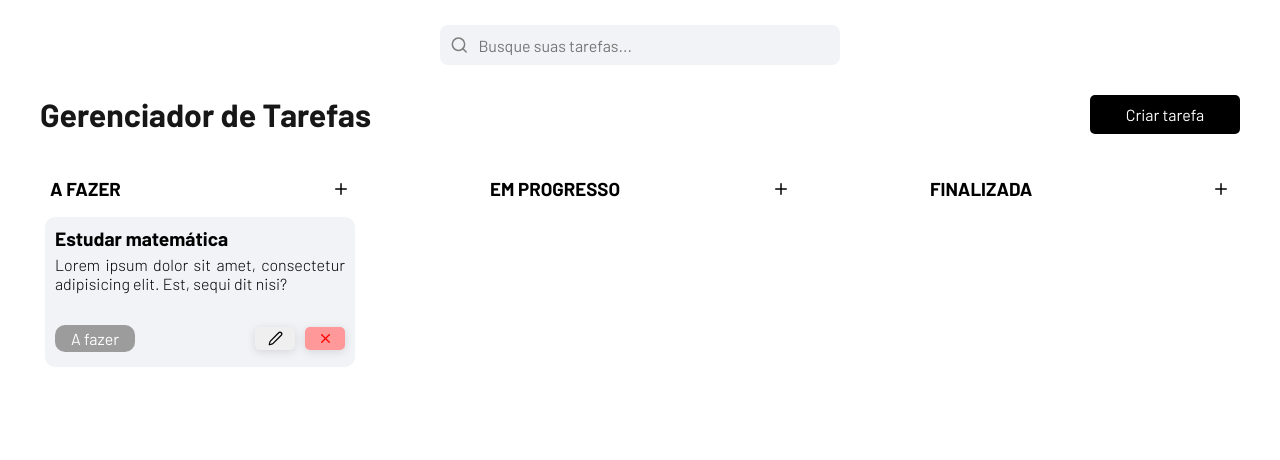
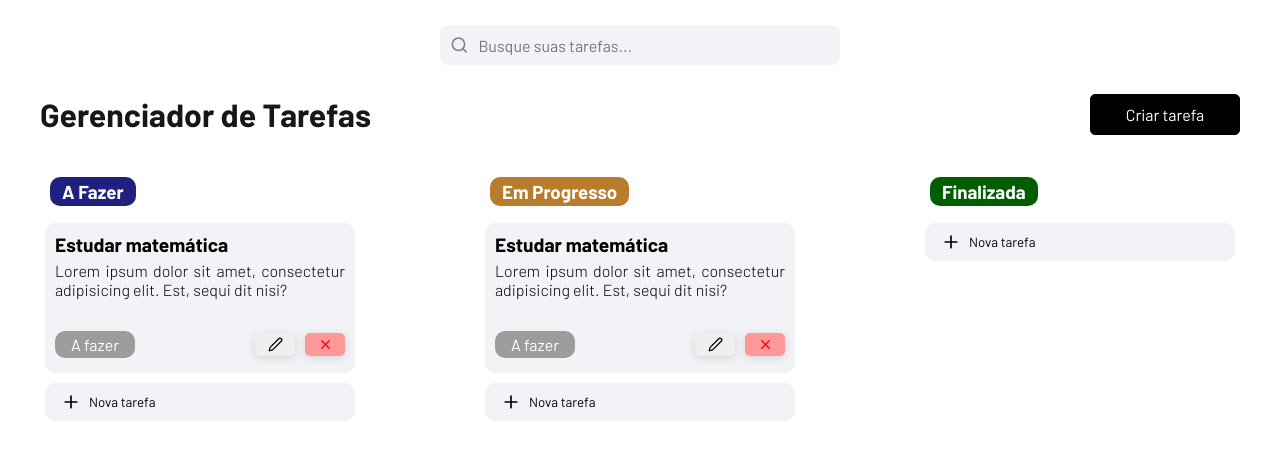
Before and after one commit to joelrodriguesvieira/task-manager, a Next.js app in the folder apps/web/: page / in a window 1280 px wide. Shown: the top 460 px of the page. Built offline with nearby package versions, Linux system fonts and the light colour scheme.

Commit message:
feature(web): add button 'add task' on footer the column and stylizing column's title

```diff
--- /dev/null
+++ b/apps/web/app/components/add-task.tsx
@@ -0,0 +1,16 @@
+import { Plus } from "lucide-react";
+import { TaskStatus } from "../types/task";
+import styles from "../styles/add-task.module.css"
+
+type AddTaskProps = {
+  status: TaskStatus;
+};
+
+export default function AddTask({ status }: AddTaskProps) {
+  return (
+    <button className={styles.main_button}>
+      <Plus size={20} />
+      <span>Nova tarefa</span>
+    </button>
+  );
+}
--- a/apps/web/app/page.module.css
+++ b/apps/web/app/page.module.css
@@ -59,13 +59,13 @@
   font-size: 1rem;
   background-color: var(--color-black);
   border-radius: 5px;
-  border: none;
+  border: 1px solid var(--color-black);
   color: var(--color-white);
   cursor: pointer;
 }
 
 .btn_create_task:hover {
-  background-color: var(--color-white);
+  background: none;
   color: var(--color-black);
 }
 
@@ -74,16 +74,6 @@
   align-items: start;
   justify-content: space-between;
   gap: 80px;
-}
-
-.type_column {
-  display: flex;
-  align-items: center;
-  justify-content: space-between;
-  padding: 4px 10px;
-  color: var(--color-black);
-  border-radius: 5px;
-  text-transform: uppercase;
 }
 
 .create_card_column {
@@ -113,8 +103,40 @@
   gap: 5px;
 }
 
+.cards {
+  padding: 8px 5px;
+  display: flex;
+  flex-direction: column;
+}
+
 .todo_cards,
 .progress_cards,
 .done_cards {
-  padding: 8px 5px;
+  display: flex;
+  flex-direction: column;
+  gap: 10px;
 }
+
+.type_column {
+  display: flex;
+  align-items: center;
+  padding: 4px 10px;
+  color: var(--color-white);
+}
+
+.title_box {
+  padding: 3px 12px;
+  border-radius: 10px;
+}
+
+.todo_title {
+  background-color: rgb(32, 32, 129);
+}
+
+.in_progress_title {
+  background-color: #b97c2c;
+}
+
+.done_title {
+  background-color: rgb(0, 94, 0);
+}
--- a/apps/web/app/page.tsx
+++ b/apps/web/app/page.tsx
@@ -3,8 +3,9 @@
 import { ChangeEvent, useState } from "react";
 import styles from "./page.module.css";
 import { Plus, Search } from "lucide-react";
-import { Task } from "./types/task";
+import { Task, TaskStatus } from "./types/task";
 import TaskCard from "./components/task-card";
+import AddTask from "./components/add-task";
 
 export default function Home() {
   const [search, setSearch] = useState("");
@@ -45,33 +46,51 @@ export default function Home() {
         <div className={styles.tasks_columns}>
           <div className={styles.todo_column}>
             <div className={styles.type_column}>
-              <h3>A Fazer</h3>
-              <button className={styles.create_card_column}>
-                <Plus size={18} />
-              </button>
+              <h3 className={`${styles.title_box} ${styles.todo_title}`}>
+                A Fazer
+              </h3>
             </div>
-            <div className={styles.todo_cards}>
-              <TaskCard />
+            <div className={styles.cards}>
+              <div className={styles.todo_cards}>
+                <TaskCard />
+              </div>
+              <div className={styles.footer_cards}>
+                <AddTask status={TaskStatus.TODO} />
+              </div>
             </div>
           </div>
 
           <div className={styles.progress_column}>
             <div className={styles.type_column}>
-              <h3>Em Progresso</h3>
-              <button className={styles.create_card_column}>
-                <Plus size={18} />
-              </button>
+              <h3 className={`${styles.title_box} ${styles.in_progress_title}`}>
+                Em Progresso
+              </h3>
             </div>
-            <div className={styles.progress_cards}></div>
+            <div className={styles.cards}>
+              {/* PARTE QUE VAI O CARD*/}
+              <div className={styles.progress_cards}>
+                <TaskCard />
+              </div>
+              <div className={styles.footer_cards}>
+                <AddTask status={TaskStatus.IN_PROGRESS} />
+              </div>
+            </div>
           </div>
+
           <div className={styles.done_column}>
             <div className={styles.type_column}>
-              <h3>Finalizada</h3>
-              <button className={styles.create_card_column}>
-                <Plus size={18} />
-              </button>
+              <h3 className={`${styles.title_box} ${styles.done_title}`}>
+                Finalizada
+              </h3>
             </div>
-            <div className={styles.done_cards}></div>
+            <div className={styles.cards}>
+              {/* PARTE QUE VAI O CARD*/}
+              <div className={styles.done_cards}>
+              </div>
+              <div className={styles.footer_cards}>
+                <AddTask status={TaskStatus.DONE} />
+              </div>
+            </div>
           </div>
         </div>
       </main>
--- /dev/null
+++ b/apps/web/app/styles/add-task.module.css
@@ -0,0 +1,16 @@
+.main_button {
+  display: flex;
+  align-items: center;
+  gap: 8px;
+  width: 100%;
+  padding: 8px 15px;
+  border: 1px solid var(--color-gray);
+  border-radius: 10px;
+  background: var(--color-gray);
+  cursor: pointer;
+}
+
+.main_button:hover {
+  background: none;
+  border: 1px solid var(--color-gray);
+}
--- a/apps/web/app/styles/task-card.module.css
+++ b/apps/web/app/styles/task-card.module.css
@@ -9,6 +9,7 @@
   align-items: start;
   padding: 10px;
   color: var(--color-black);
+  margin-bottom: 10px;
 }
 
 .title_card {
```
Also changed, not shown: apps/web/app/types/task.ts (+4 -4 lines).
